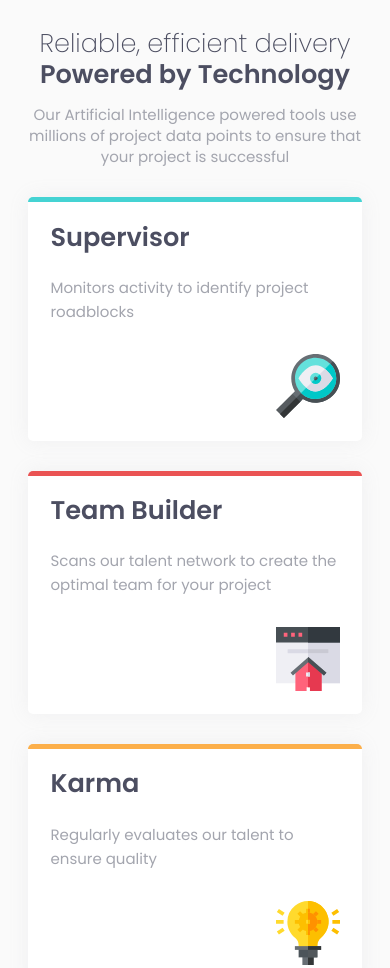
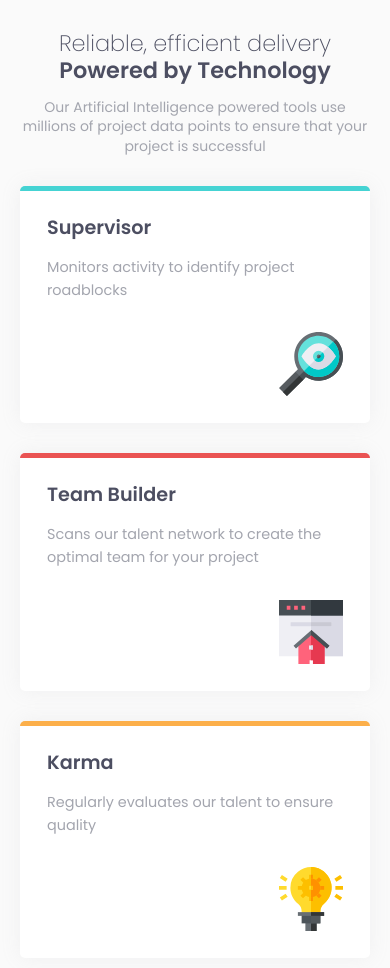
Before and after one commit to arthurstofeles/four-card-feature-section, a plain HTML site: page index.html in a window 390 px wide. Shown: the top 968 px of the page. Drawn offline with Linux system fonts and the light colour scheme.

Commit message:
Segundo Commit

```diff
--- a/style.css
+++ b/style.css
@@ -1,12 +1,24 @@
+html{
+    height: 100%;
+    margin: 0px;
+}
 body {
     font-size: 15px;
     font-family: 'Poppins', sans-serif;
     background-color: hsl(0, 0%, 98%);
+    max-height: 100vh;
+    height: 100%;
+    margin: 0px;
+    display: flex;
+    justify-content: space-around;
+    flex-direction: column;
+    overflow: hidden;
 }
 header {
     text-align: center;
-    max-width: 35%;
+    width: 35%;
     margin: 0 auto;
+    margin-top: 10px;
 }
 h1 {
     font-size: 2.3rem;
@@ -51,14 +63,14 @@ main{
 .card {
     width: 100%;
     max-width: 100%;
-    padding: 1.5em;
+    padding: 1.8em;
     border-radius: 5px;
     background-color: #ffffff;
     box-shadow: 0px 0px 20px 0px rgba(163,165,174,0.12);
     box-sizing: border-box;
 }
 .card h3 {
-    font-size: 1.6rem;
+    font-size: 1.2rem;
     color: hsl(234, 12%, 34%);
     font-weight: 600;
     margin-top: 0px;
@@ -67,6 +79,7 @@ main{
     color: hsl(229, 6%, 66%);
     font-weight: 400;
     line-height: 1.6em;
+    font-size: 0.9rem;
 }
 .img-box {
     display: block;
@@ -86,10 +99,11 @@ main{
 .calculator {
     border-top: 5px solid hsl(212, 86%, 64%);
 }
-footer {
+footer p {
     text-align: center;
     font-size: 12px;
     color: hsl(229, 6%, 66%);
+    line-height: 1.2em;
 }
 footer a {
     color: hsl(234, 12%, 34%);
@@ -103,24 +117,32 @@ footer a:hover {
         flex-direction: column;
     }
     .column {
-        width: 80%;
+        width: 90%;
     }
     header {
-        max-width: 100%;
+        width: 50%;
     }
 }
 /* PHONE DIVICES */
 @media only screen and (max-width: 768px) {
     body {
         padding: 20px;
+        display: block;
+        overflow: visible;
     }
-    .column {
+    footer {
+        padding: 10px 0px;
+    }
+    .column, header {
         width: 100%;
     }
     h1 {
-        font-size: 1.6rem;
+        font-size: 1.4rem;
     }
     h2 {
-        font-size: 1.6rem;
+        font-size: 1.4rem;
+    }
+    p {
+        font-size: 14px;
     }
 }
```
